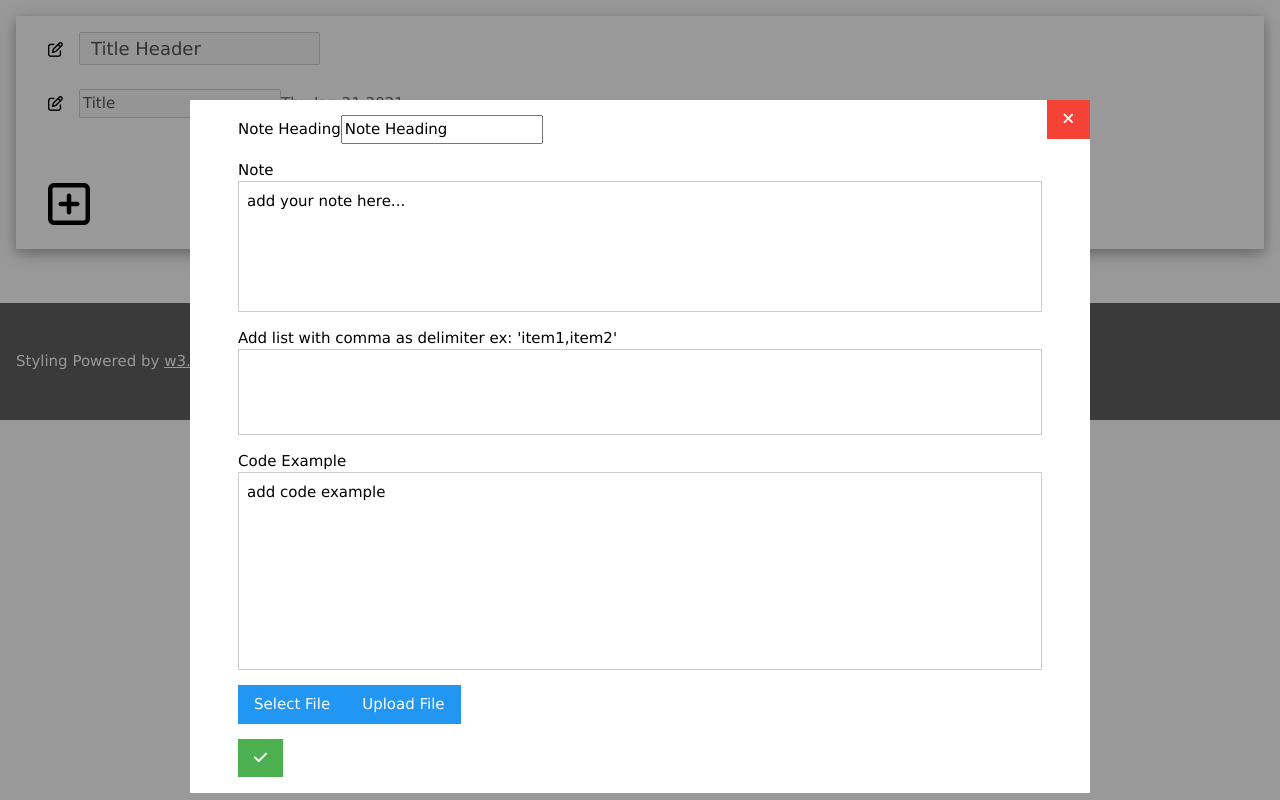
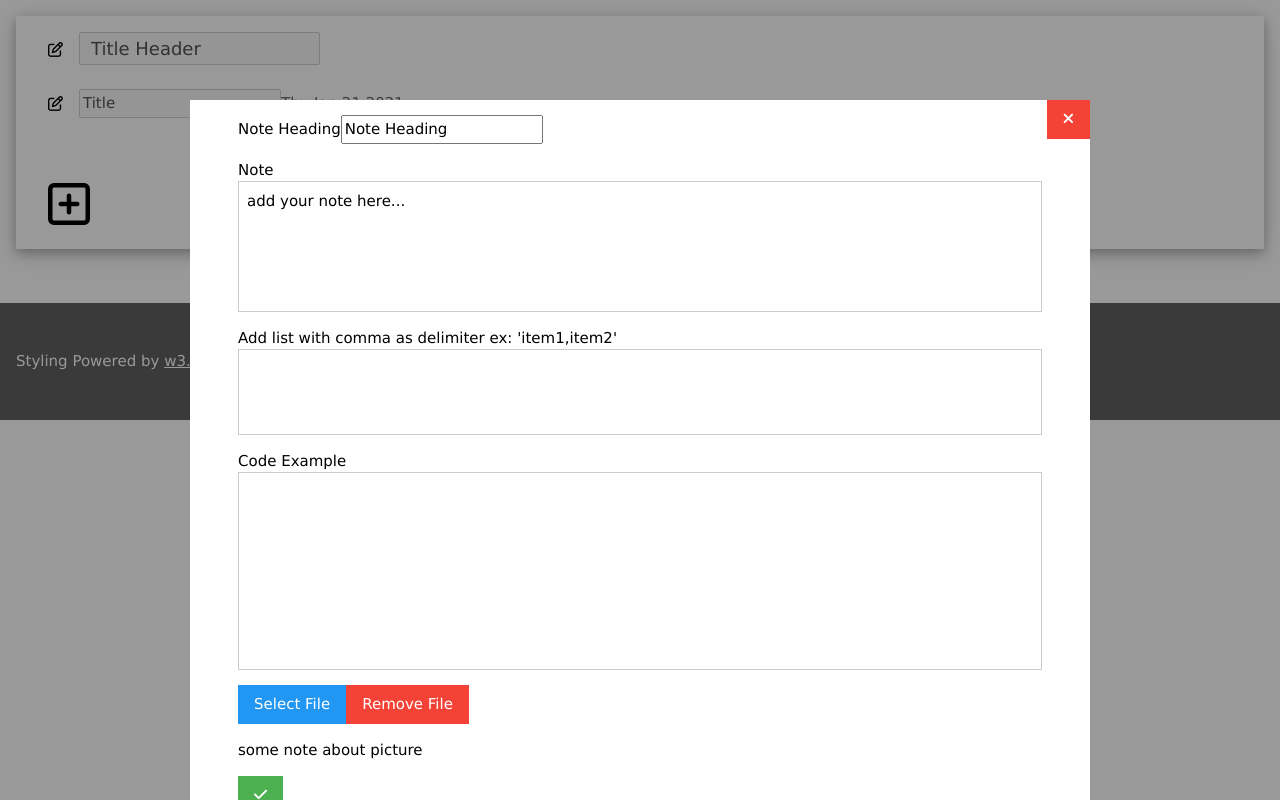
Before and after one commit to BiancaOliveiraGit/blog-notes, an Angular app in the folder blog-notes/: page / in a window 1280 px wide. Both pictures are taken after a click on the button 69 px from the left and 204 px from the top of the page. Built offline with nearby package versions, Linux system fonts and the light colour scheme.

Commit message:
todo notes

```diff
--- a/blog-notes/src/app/add-form/add-form.component.html
+++ b/blog-notes/src/app/add-form/add-form.component.html
@@ -40,14 +40,15 @@
             <textarea id="code" class="w3-input w3-border" style="resize:none"
             [(ngModel)]="addCode" name="addCodeNote" required rows="8" cols="50"></textarea>
         </p>
-        <!-- upload image-->
+        <!-- image-->
         <input
         style="display: none"
         type="file" (change)="onFileChanged($event)" #fileInput>
         <button class="w3-btn w3-blue" (click)="fileInput.click()">Select File</button>
-        <button class="w3-btn w3-blue" (click)="onUpload()">Upload File</button>
+        <button class="w3-btn w3-red" (click)="removeFile()">Remove File</button>
         <br>
-        <div >
+        <div>
+            <p>some note about picture</p>
             <img id="imagePreview" src="../.././assets/pug.jpg" alt="noteImg" style="width:100%; display:none;">
         </div>
         <p><button class="w3-btn w3-green" id="ok" (click)="closeForm(true)"><i class="fas fa-check"></i></button></p>
--- a/blog-notes/src/app/add-form/add-form.component.ts
+++ b/blog-notes/src/app/add-form/add-form.component.ts
@@ -1,5 +1,10 @@
 import { Component, OnInit } from '@angular/core';
 import * as fileSaver from 'file-saver';
+
+// TODO ---
+// output object
+// convert form data to object ?dom object??
+// convert image to base64
 
 @Component({
   selector: 'app-add-form',
@@ -13,16 +18,18 @@ export class AddFormComponent implements OnInit {
   addList: string;
   addCode: string;
   selectedFile: any;
+  imageTag: any;
 
   constructor() {
     this.addHeading = "Note Heading";
     this.addNote = "add your note here...";
-    this.addList = "";//"add list with comma as delimiter ex: 'item1,item2'";
-    this.addCode = "add code example";
+    this.addList = "";
+    this.addCode = "";
     this.selectedFile = null;
   }
 
   ngOnInit(): void {
+    this.imageTag = (document.getElementById("imagePreview") as HTMLImageElement);
   }
 
   convertToHtml(){
@@ -30,12 +37,12 @@ export class AddFormComponent implements OnInit {
 // so add it to dom
 //function to convert code
   }
+
   onFileChanged(event: any) {
     this.selectedFile = event.target.files[0];
     let link = window.URL.createObjectURL(this.selectedFile);
-    let imageTag = (document.getElementById("imagePreview") as HTMLImageElement);
-    imageTag.src = link;
-    imageTag.style.display = "block";
+    this.imageTag.src = link;
+    this.imageTag.style.display = "block";
   }
 
 /*
@@ -45,22 +52,27 @@ https://roytuts.com/download-file-from-server-using-angular/
 */
 
   fileInput(){
+   /* this function is used for the file directory modal*/
+
     // get file convert to binary then save to local folder
-  }
-
-  onUpload() {
-   /* this opens the image
+     /* this opens the image
    var link = document.createElement('a');
     link.href = window.URL.createObjectURL(this.selectedFile);;
     link.click();
     */
   }
 
+  removeFile() {
+    this.imageTag.style.display = "none";
+    this.selectedFile = null;
+  }
+
   closeForm(save:boolean) {
     console.log(save);
     if(!save)
-     return 'close';
+     return null;
 
+     // convert to object
      return 'close';
   }
 }
```
